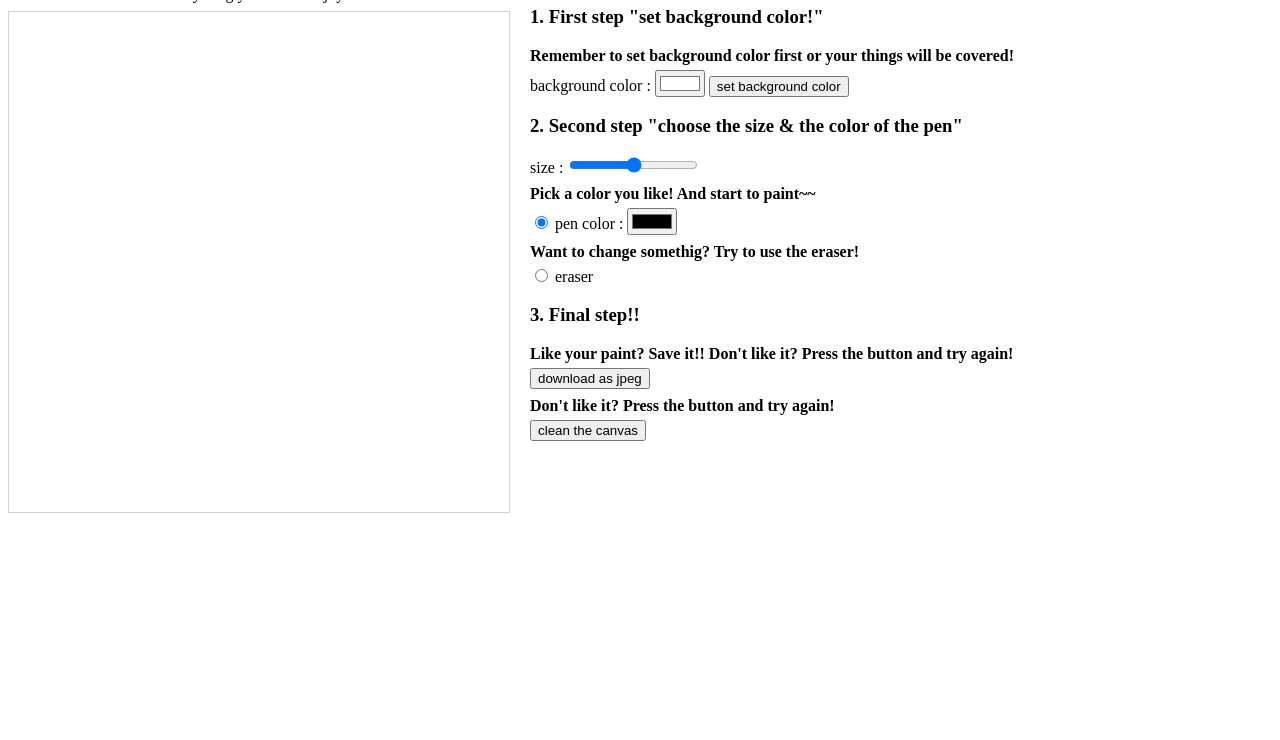
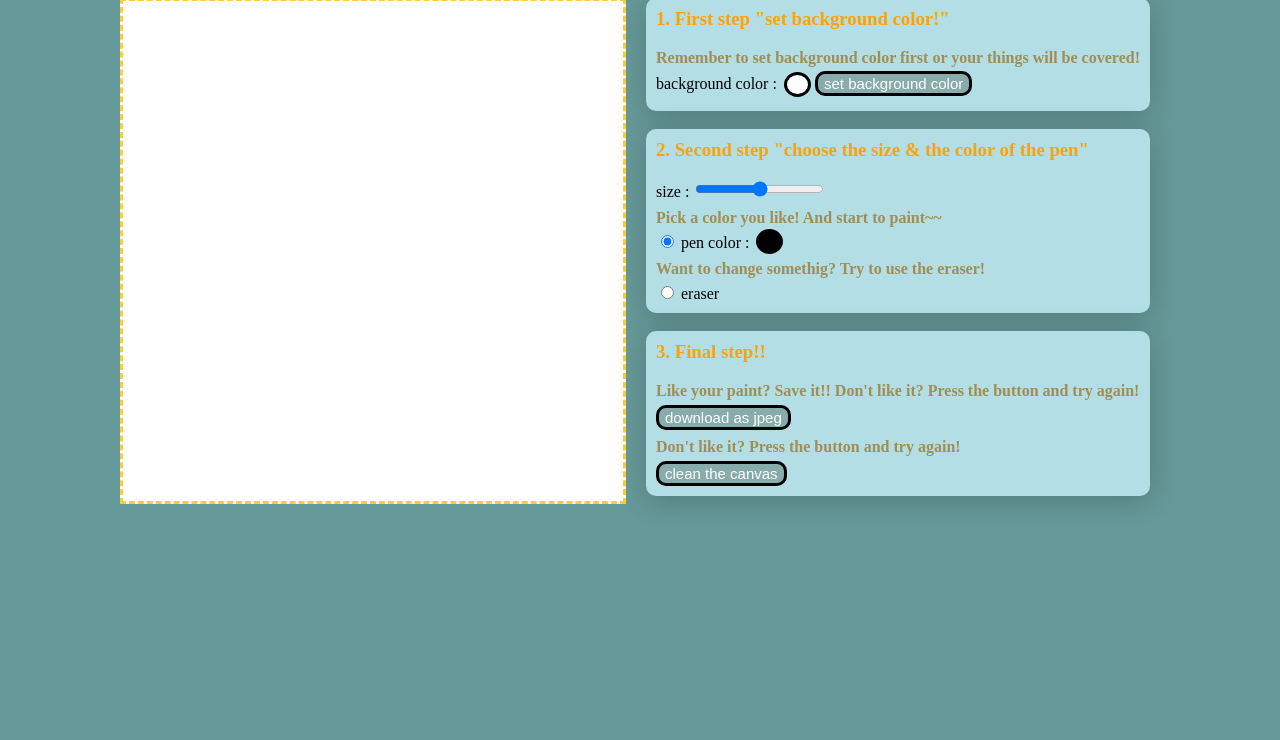
Before and after one commit to w0110/Web_HW6, a plain HTML site: page index.html in a window 1280 px wide. Shown: the part 60-800 px from the top of the page. Drawn offline with Linux system fonts and the light colour scheme.

Commit message:
change some little things

```diff
--- a/index.html
+++ b/index.html
@@ -2,29 +2,29 @@
 <html lang="en">
 <head>
     <meta charset="utf-8">
-    <title>Web Paint!</title>
+    <title>i-Paint!</title>
     <meta name="viewport" content="width=device-width, initial-scale=1.0">
     <link rel="stylesheet" type="text/css" href="style.css">
 </head>
 
 <body>
-    <h1>My own paint</h1>
+    <h1>i-Paint</h1>
     <p>Draw anything you want! Enjoy it~~</p>
     <div id="bigest">
-        <canvas id="draw" width="200" height="200">
+        <canvas id="draw" width="200" height="200" style="background-color: white;">
             Your browser does not support the HTML canvas tag.
         </canvas>
         <script src="all.js"></script>
 
         <div>
-            <div>
+            <div id="step1">
                 <h3>1. First step "set background color!"</h3>
                 <h4>Remember to set background color first or your things will be covered!</h4>
-                background color : <input id="bgColor" type="color" value="#ffffff">
-                <input type="button" value="set background color" onclick="backgroundColor()">
+                <div style="margin-top: 8px;">background color : </div><input id="bgColor" type="color" value="#ffffff">
+                <input type="button" value="set background color" onclick="backgroundColor()" style="position: absolute; left: 815px; top: 131px;" id="bt1">
             </div>
             <br>
-            <div>
+            <div id="step2">
                 <h3>2. Second step "choose the size & the color of the pen"</h3>
                 size : <input id="s" type="range" min="0" max="20">
                 <br>
@@ -36,12 +36,12 @@
                 <input type="radio" id="type" name="type" value="eraser" onclick="submit()"> eraser
             </div>
             <br>
-            <div>
+            <div id="step3">
                 <h3>3. Final step!!</h3>
                 <h4>Like your paint? Save it!! Don't like it? Press the button and try again!</h4>
-                <button><a href="#" download="image.jpeg" onclick="this.href=canvas.toDataURL();">download as jpeg</a></button>
+                <button id="bt1"><a href="#" download="image.jpeg" onclick="this.href=canvas.toDataURL();">download as jpeg</a></button>
                 <h4>Don't like it? Press the button and try again!</h4>
-                <input type ="button" value ="clean the canvas" onclick ="clean()">
+                <input type ="button" value ="clean the canvas" onclick ="clean()" id="bt1">
             </div>
         </div>
     </div>
--- a/style.css
+++ b/style.css
@@ -1,34 +1,110 @@
+body {
+    background-color: #669999;
+    margin: 0;
+}
 h1 {
+    color: #ffa105;
     margin: 0;
     margin-left: 150px;
 }
 
 p {
+    color: #FFCC33;
     margin: 0;
     margin-bottom: 3px;
     margin-left: 130px;
 }
 
 #bigest {
+    padding-left: 120px;
     display: flex;
 }
 
 #draw {
-    border:1px solid #d3d3d3;
+    border: 3px #FFCC33 dashed;
     margin-right: 20px;
-    margin-top: 5px;
 }
 
 h3 {
+    color: #ffa105;
     margin-top: 0;
 }
 
 h4 {
+    color: #a18e52;
     margin-top: 8px;
     margin-bottom: 5px;
 }
 
 a {
     text-decoration:none;
-    color: black;
+    color: #ffffff;
 }
+
+#bt1 {
+    background-color: #88acac;
+    text-align: center;
+    font-size: 15px;
+    cursor: pointer;
+    border-radius: 10px;
+    color: #ffffff;
+    border: 3px solid #000000;
+}
+
+#bgColor {
+    position: absolute;
+    left: 780px;
+    top: 127px;
+    margin: 0px;
+    -webkit-animation: none;
+    -moz-appearance: none;
+    appearance: none;
+    background-color: transparent;
+    width: 35px;
+    height: 35px;
+    border: none;
+    cursor: pointer;
+}
+#bgColor::-webkit-color-swatch {
+    border-radius: 50%;
+    border: 3px solid #000000;
+}
+#bgColor::-moz-color-swatch {
+    border-radius: 50%;
+    border: 3px solid #000000;
+}
+
+#c {
+    position: absolute;
+    left: 752px;
+    top: 284px;
+    margin: 0px;
+    margin: 0px;
+    -webkit-animation: none;
+    -moz-appearance: none;
+    appearance: none;
+    background-color: transparent;
+    width: 35px;
+    height: 35px;
+    border: none;
+    cursor: pointer;
+}
+#c::-webkit-color-swatch {
+    border-radius: 50%;
+    border: 3px solid #000000;
+}
+#c::-moz-color-swatch {
+    border-radius: 50%;
+    border: 3px solid #000000;
+}
+
+#step1, #step2, #step3{
+    background-color: #B3dee5;
+    padding: 10px;
+    box-shadow: 0px 4px 30px rgba(0, 0, 0, 0.2);
+    border-radius: 10px;
+}
+
+#step1 {
+    padding-bottom: 18px;
+}
```
Also changed, not shown: all.js.
